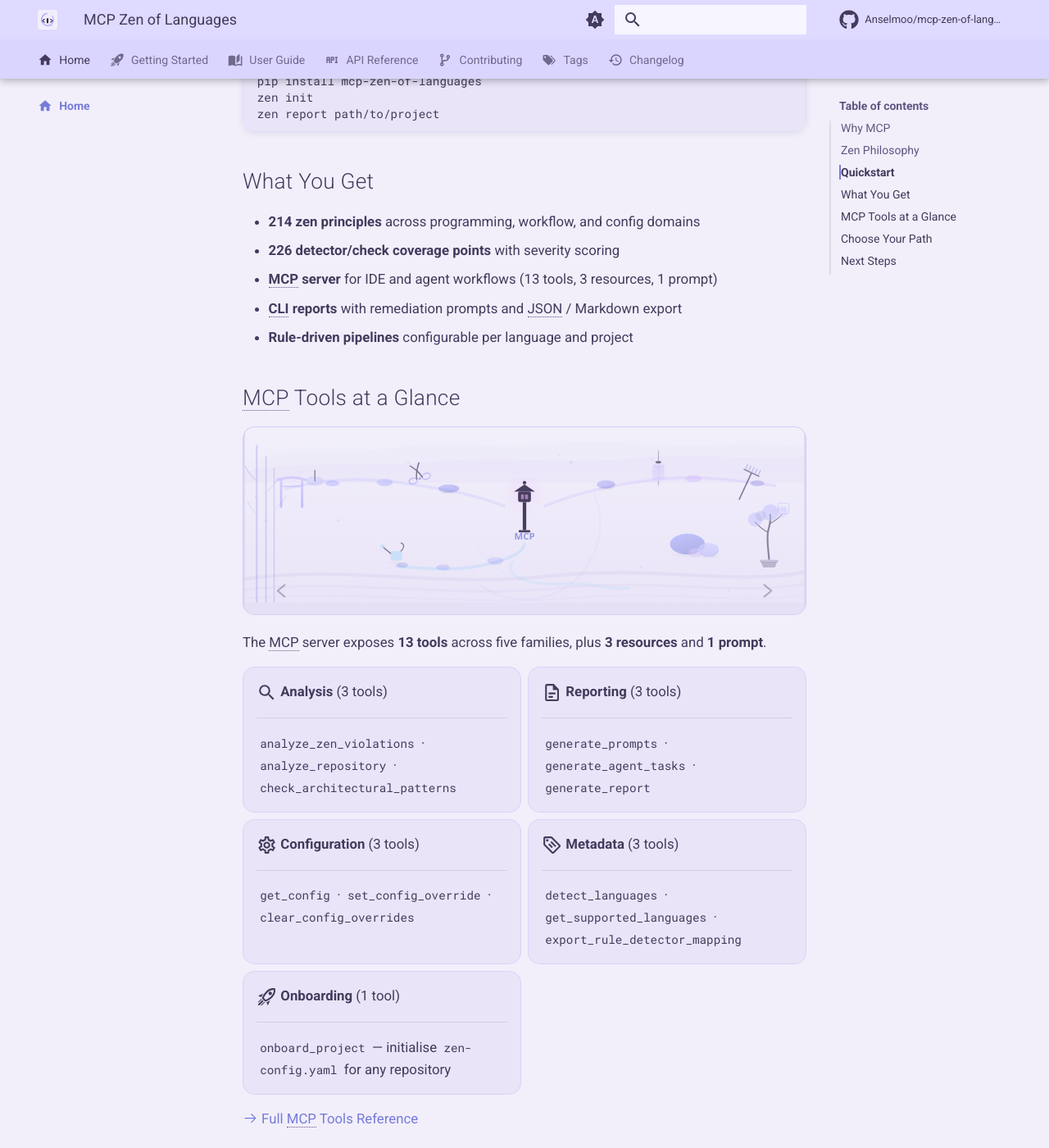
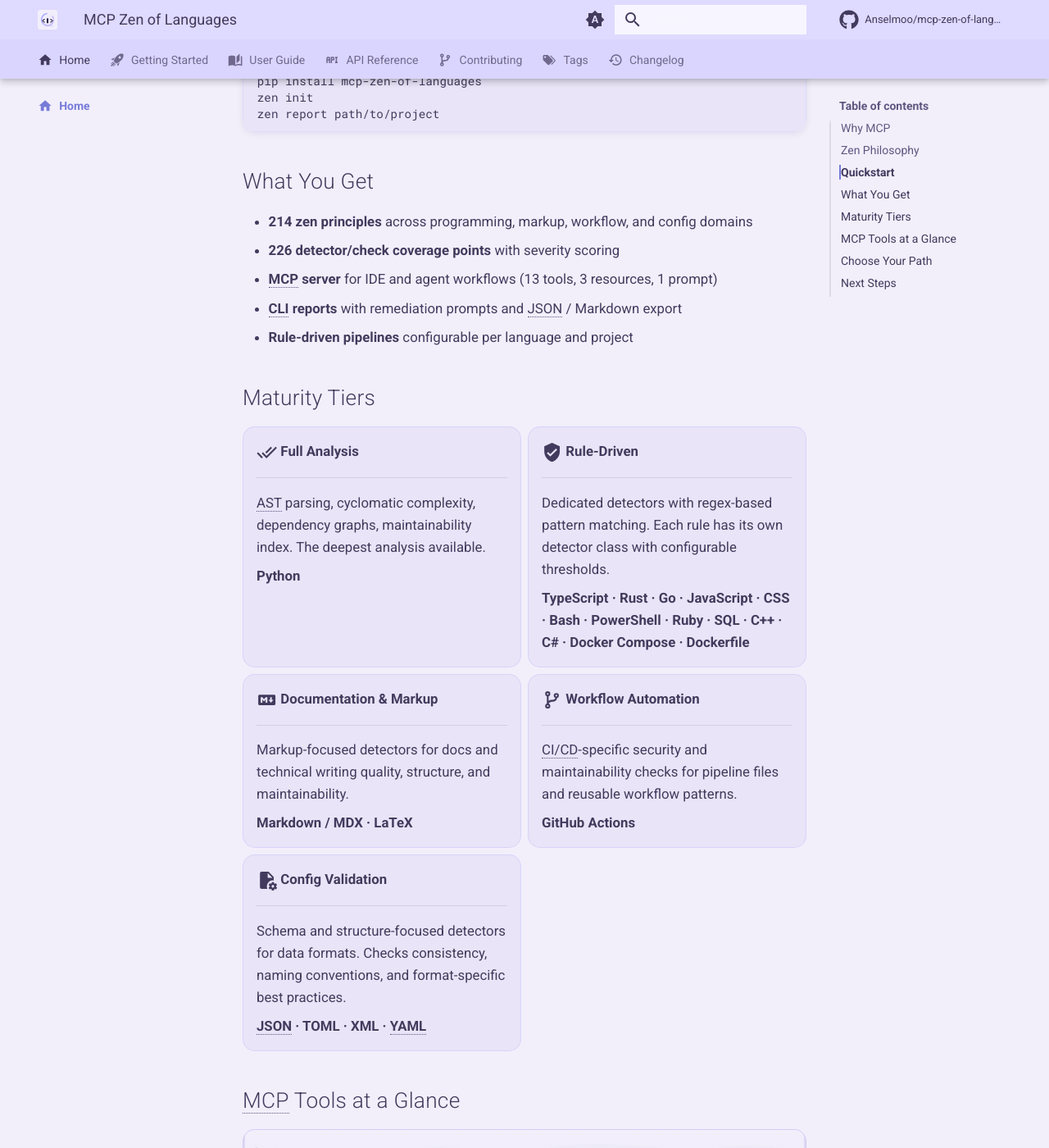
Before and after one commit to Anselmoo/mcp-zen-of-languages, an MkDocs documentation site: the page built from docs/index.md, in a window 1280 px wide and 1400 px high, scrolled down 2501 px. Shown: the whole window at 82% size. Built offline with MkDocs 1.6.1 and Material for MkDocs 9.7.7, drawn with Linux system fonts in a browser that asks for light colours; plug-ins that fetch from the network failed and are left out; comment, search, counter and statistics services are not loaded.

Commit message:
fix: update documentation to include markup languages in zen principles and coverage

```diff
--- a/README.md
+++ b/README.md
@@ -28,7 +28,7 @@
 
 <!-- --8<-- [start:what-you-get] -->
 
-- **214 zen principles** across programming, workflow, and config domains
+- **214 zen principles** across programming, markup, workflow, and config domains
 - **226 detector/check coverage points** with severity scoring
 - **MCP server** for IDE and agent workflows (13 tools, 3 resources, 1 prompt)
 - **CLI reports** with remediation prompts and JSON / Markdown export
--- a/docs/index.md
+++ b/docs/index.md
@@ -88,6 +88,52 @@
 
 --8<-- "README.md:what-you-get"
 
+## Maturity Tiers
+
+<div class="grid cards" markdown>
+
+-   :material-check-all:{ .lg .middle } **Full Analysis**
+
+    ---
+
+    AST parsing, cyclomatic complexity, dependency graphs, maintainability index. The deepest analysis available.
+
+    **Python**
+
+-   :material-shield-check:{ .lg .middle } **Rule-Driven**
+
+    ---
+
+    Dedicated detectors with regex-based pattern matching. Each rule has its own detector class with configurable thresholds.
+
+    **TypeScript · Rust · Go · JavaScript · CSS · Bash · PowerShell · Ruby · SQL · C++ · C# · Docker Compose · Dockerfile**
+
+-   :material-language-markdown:{ .lg .middle } **Documentation & Markup**
+
+    ---
+
+    Markup-focused detectors for docs and technical writing quality, structure, and maintainability.
+
+    **Markdown / MDX · LaTeX**
+
+-   :material-source-branch:{ .lg .middle } **Workflow Automation**
+
+    ---
+
+    CI/CD-specific security and maintainability checks for pipeline files and reusable workflow patterns.
+
+    **GitHub Actions**
+
+-   :material-file-cog:{ .lg .middle } **Config Validation**
+
+    ---
+
+    Schema and structure-focused detectors for data formats. Checks consistency, naming conventions, and format-specific best practices.
+
+    **JSON · TOML · XML · YAML**
+
+</div>
+
 ## MCP Tools at a Glance
 
 ![MCP tools workflow illustration](assets/illustration-mcp-tools.svg)
--- a/docs/user-guide/languages/index.md
+++ b/docs/user-guide/languages/index.md
@@ -13,7 +13,7 @@
 
 ## At a Glance
 
-### Programming Languages
+### Programming & Markup Languages
 
 | Language | Principles | Detectors | Parser | Philosophy Origin |
 |----------|:----------:|:---------:|--------|-------------------|
@@ -33,7 +33,7 @@
 | [Dockerfile](dockerfile.md) | 8 | 8 | Regex | [Dockerfile Best Practices](https://docs.docker.com/develop/develop-images/dockerfile_best-practices/) |
 | [LaTeX](latex.md) | 9 | 9 | Regex | [LaTeX Project](https://www.latex-project.org/) |
 | [Markdown / MDX](markdown.md) | 7 | 7 | Regex | [CommonMark + MDX authoring best practices](https://commonmark.org/) |
-| **Programming subtotal** | **168** | **180** | | |
+| **Programming & markup subtotal** | **168** | **180** | | |
 
 ### Workflows & Automation
 
@@ -72,7 +72,15 @@
 
     Dedicated detectors with regex-based pattern matching. Each rule has its own detector class with configurable thresholds.
 
-    **TypeScript · Rust · Go · JavaScript · Bash · PowerShell · Ruby · SQL · C++ · C# · Docker Compose · Dockerfile · LaTeX**
+    **TypeScript · Rust · Go · JavaScript · CSS · Bash · PowerShell · Ruby · SQL · C++ · C# · Docker Compose · Dockerfile**
+
+-   :material-language-markdown:{ .lg .middle } **Documentation & Markup**
+
+    ---
+
+    Markup-focused detectors for docs and technical writing quality, structure, and maintainability.
+
+    **Markdown / MDX · LaTeX**
 
 -   :material-source-branch:{ .lg .middle } **Workflow Automation**
 
```
Also changed, not shown: docs/includes/generated/implementation-counts.md (+1 -1 lines), 2 other files.
